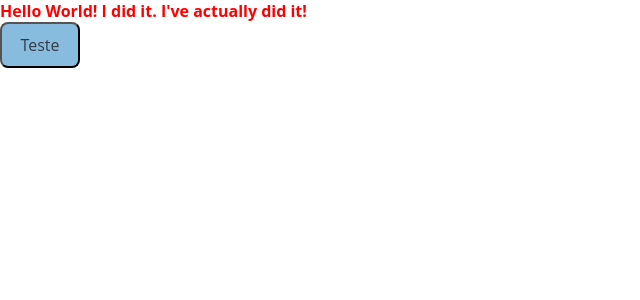
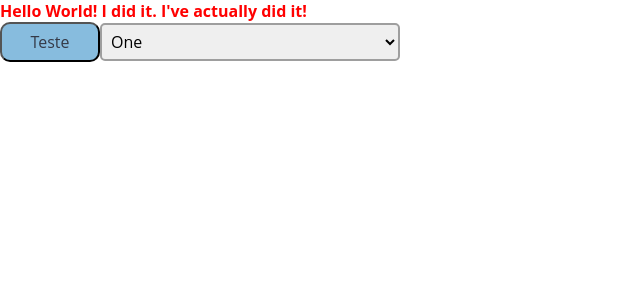
Before and after one commit to WillRock19/TikTakToe, a React app in the folder client/: page / in a window 1280 px wide. Shown: the top 300 px of the page, without its empty margins (0-640 px from the left). Built offline with nearby package versions, Linux system fonts and the light colour scheme.

Commit message:
Refactoring and adding a Dropdown component

```diff
--- a/client/src/App.tsx
+++ b/client/src/App.tsx
@@ -2,12 +2,23 @@ import { useState } from 'react';
 import GlobalStyle from './GlobalStyles';
 import Button from './components/Button';
 import InformationModal from './components/Information-Modal';
+import { Dropdown } from './components/Dropdown/Dropdown';
+
+const options = [
+	{ value: 1, label: 'One' },
+	{ value: 10, label: 'Ten' },
+	{ value: 100, label: 'Hundred' }
+];
 
 const App = () => {
 	const [showModal, setShowModal] = useState(false);
 
 	const closeModal = () => {
 		setShowModal(false);
+	};
+
+	const dropdownChange = (event: React.ChangeEvent<HTMLSelectElement>) => {
+		console.log(event.target.value);
 	};
 
 	return (
@@ -22,6 +33,7 @@ const App = () => {
 			)}
 
 			<Button onClick={() => setShowModal(true)}>Teste</Button>
+			<Dropdown onChange={dropdownChange} options={options}></Dropdown>
 		</>
 	);
 };
--- a/client/src/assets/styles/colors.ts
+++ b/client/src/assets/styles/colors.ts
@@ -1,9 +1,9 @@
 export default{
-    boxShadow: 'rgba(0, 0, 0, 0.24)',
     charcoal: '#353A47',
     lightBlue: '#87bcde',
     lightRed: '#EF5B5B',
     lightRose: '#f5DDDD',
+    lightGray: '#9e9e9e',
     orange: '#F3A712',
     white: '#FFFFFF'
 }
--- /dev/null
+++ b/client/src/assets/styles/rgba-effects.ts
@@ -0,0 +1,4 @@
+export default {
+    boxShadow: 'rgba(0, 0, 0, 0.24)',
+    translucidBackground: 'rgb(0, 0, 0, 0.75)'
+}
--- a/client/src/components/Button/Button.tsx
+++ b/client/src/components/Button/Button.tsx
@@ -1,5 +1,6 @@
 import styled from 'styled-components';
 import colors from '../../assets/styles/colors';
+import rgbaEffects from '../../assets/styles/rgba-effects';
 
 type Props = {
 	children: string;
@@ -11,14 +12,14 @@ const Button = styled.button<Props>`
 	color: ${colors.charcoal};
 	cursor: pointer;
 	background-color: ${colors.lightBlue};
-	border-radius: 0.5rem;
+	border-radius: 10px;
 	font-size: 1rem;
-	padding: 10px;
-	min-width: ${(props) => props.minWidth ?? '5rem'};
+	padding: 7px;
+	min-width: ${(props) => props.minWidth ?? '100px'};
 
 	&:active {
 		color: ${colors.white};
-		box-shadow: 3px 2px 22px 1px ${colors.boxShadow};
+		box-shadow: 3px 2px 22px 1px ${rgbaEffects.boxShadow};
 		transform: scale(0.98);
 	}
 `;
--- /dev/null
+++ b/client/src/components/Dropdown/Dropdown.tsx
@@ -0,0 +1,61 @@
+import React, { useState } from 'react';
+
+import colors from '../../assets/styles/colors';
+import styled from 'styled-components';
+
+type OptionValue = string | number;
+
+type Option = {
+	value: OptionValue;
+	label: string;
+};
+
+type Props = {
+	name?: string;
+	options: Option[];
+	defaultValue?: OptionValue;
+	placeholder?: string;
+	onChange: React.ChangeEventHandler<HTMLSelectElement>;
+};
+
+const Select = styled.select`
+	cursor: pointer;
+	border-radius: 5px;
+	border: solid 2px ${colors.lightGray};
+	min-width: 300px;
+	padding: 5px;
+`;
+
+const Option = styled.option``;
+
+export const Dropdown = ({
+	name,
+	options,
+	defaultValue,
+	placeholder,
+	onChange
+}: Props) => {
+	const [selectedValue, setSelectedValue] = useState(
+		defaultValue ?? options[0].value
+	);
+
+	const onChangeOption = (event: React.ChangeEvent<HTMLSelectElement>) => {
+		setSelectedValue(event.currentTarget.value);
+		onChange(event);
+	};
+
+	return (
+		<Select
+			name={name ?? ''}
+			value={selectedValue}
+			placeholder={placeholder ?? ''}
+			onChange={onChangeOption}
+		>
+			{options.map((option) => (
+				<Option value={option.value} key={option.value}>
+					{option.label}
+				</Option>
+			))}
+		</Select>
+	);
+};
--- a/client/src/components/Modal/index.tsx
+++ b/client/src/components/Modal/index.tsx
@@ -1,8 +1,9 @@
 import styled from 'styled-components';
 import colors from '../../assets/styles/colors';
+import rgbaEffects from '../../assets/styles/rgba-effects';
 
 export const BackgroundDrop = styled.div`
-	background-color: rgb(0, 0, 0, 0.75);
+	background-color: ${rgbaEffects.translucidBackground};
 	width: 100vw;
 	height: 100vh;
 	position: absolute;
@@ -13,7 +14,7 @@ export const Article = styled.article`
 	display: flex;
 	background: ${colors.white};
 	border-radius: 1rem;
-	box-shadow: 0 5px 20px 0 ${colors.boxShadow};
+	box-shadow: 0 5px 20px 0 ${rgbaEffects.boxShadow};
 	color: ${colors.charcoal};
 	flex-direction: column;
 	justify-content: space-between;
@@ -53,7 +54,7 @@ export const CloseIconContainer = styled.span`
 	cursor: pointer;
 
 	&:hover {
-		box-shadow: 0 10px 20px -10px ${colors.boxShadow};
+		box-shadow: 0 10px 20px -10px ${rgbaEffects.boxShadow};
 		transform: translateY(5px);
 	}
 `;
```
Also changed, not shown: client/src/components/Dropdown/index.tsx (added).
